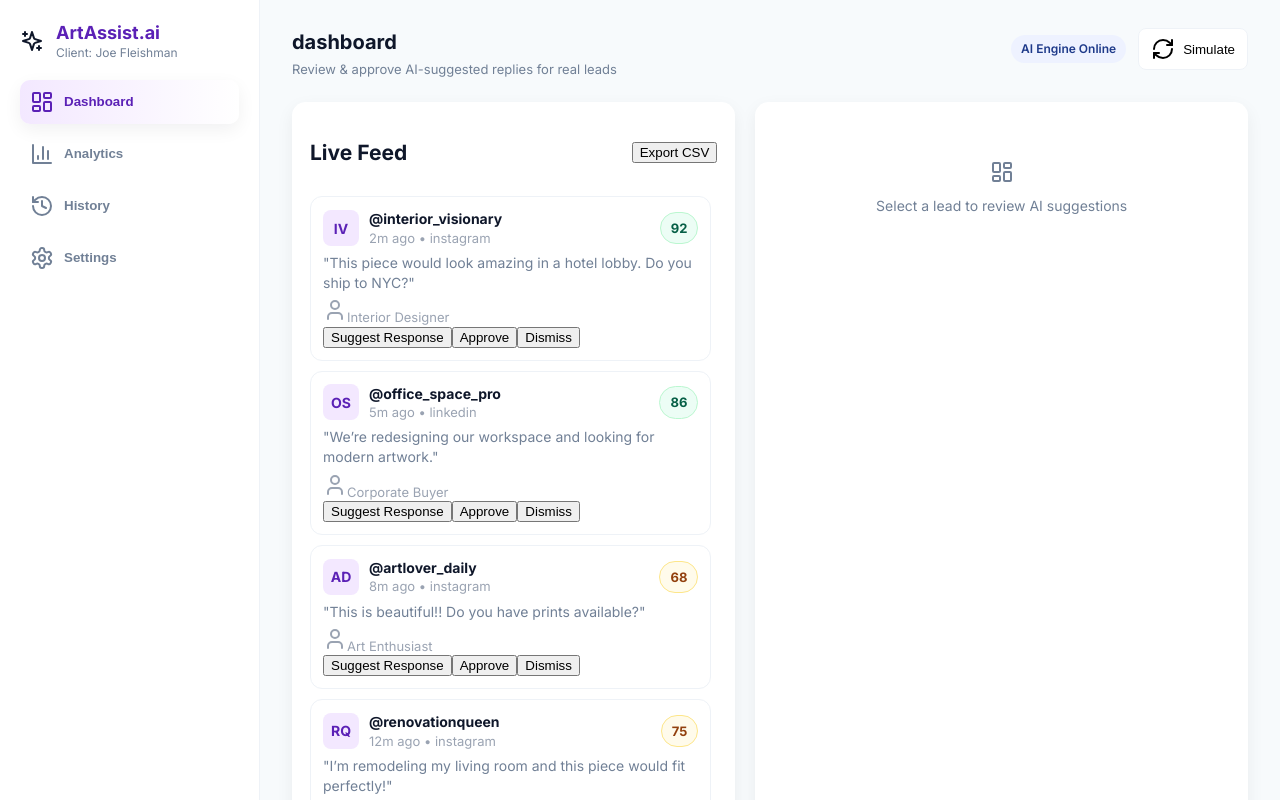
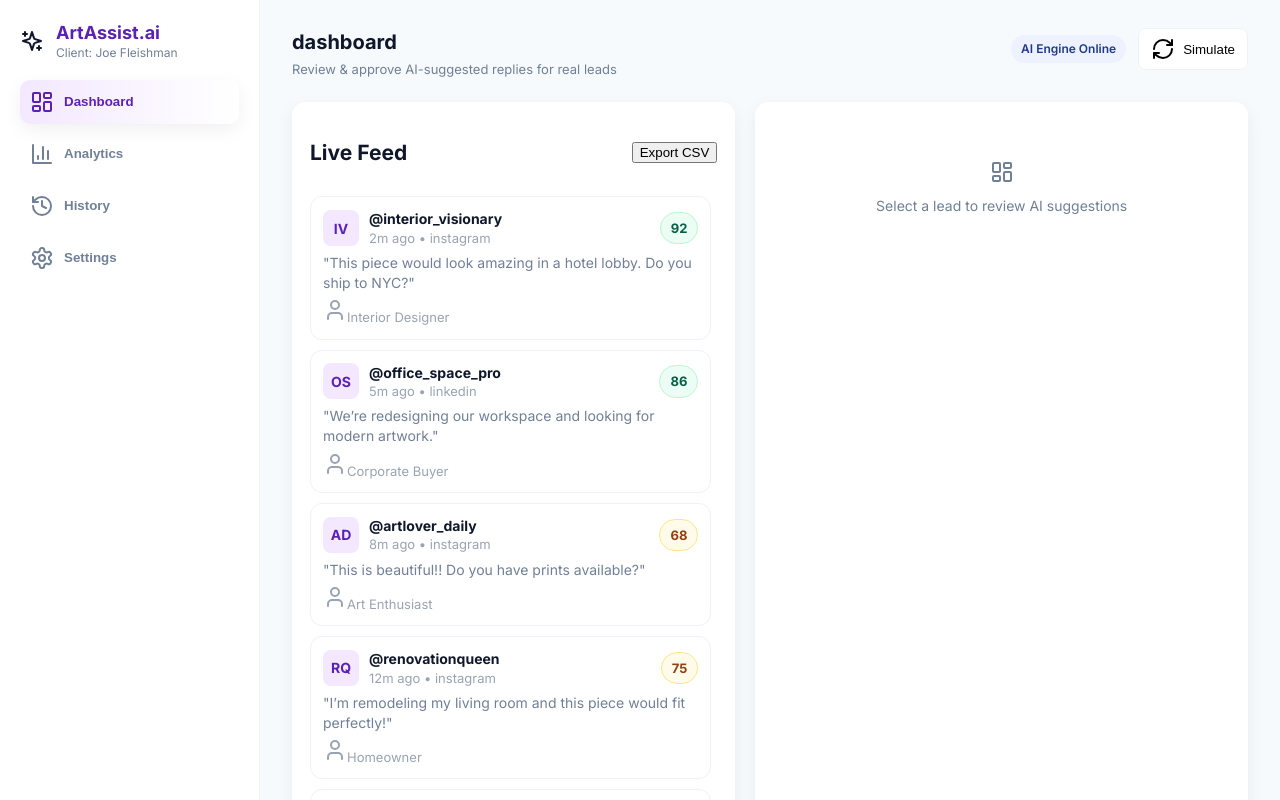
Before and after one commit to Kllle/Final-Project-AI-Powered-Artist-Promotion-Assistant-Implementation-, a React (Vite) app: page / in a window 1280 px wide. Built offline with nearby package versions, Linux system fonts and the light colour scheme.

Commit message:
Update Dashboard.jsx

```diff
--- a/src/components/Dashboard.jsx
+++ b/src/components/Dashboard.jsx
@@ -2,12 +2,9 @@
 import React from 'react';
 import { Edit3, XCircle, CheckCircle, User, LayoutDashboard } from 'lucide-react';
 import ExportCSVButton from './ExportCSVButton.jsx';
-import { generateResponse } from '../services/aiSimulator';
-import { trackEvent } from '../services/analytics';
 
 export default function Dashboard({
   leads,
-  setLeads,
   openLead,
   selectedLead,
   handleApprove,
@@ -17,34 +14,6 @@ export default function Dashboard({
   editedResponse,
   setEditedResponse
 }) {
-
-  const handleGenerateResponse = async (leadId) => {
-    const lead = leads.find(l => l.id === leadId);
-    if (!lead) return;
-
-    const response = await generateResponse(lead, { tone: 'friendly', style: 'concise' });
-
-    setLeads(prevLeads =>
-      prevLeads.map(l =>
-        l.id === leadId ? { ...l, suggestedResponse: response } : l
-      )
-    );
-  };
-
-  const approveLead = (leadId) => {
-    const lead = leads.find(l => l.id === leadId);
-    if (!lead) return;
-    trackEvent('lead_approved', { leadId: lead.id, score: lead.opportunityScore });
-    handleApprove(leadId);
-  };
-
-  const dismissLead = (leadId) => {
-    const lead = leads.find(l => l.id === leadId);
-    if (!lead) return;
-    trackEvent('lead_dismissed', { leadId: lead.id });
-    handleDismiss(leadId);
-  };
-
   return (
     <section className="dashboard-grid">
       {/* FEED ----------------------------------------------------- */}
@@ -83,12 +52,6 @@ export default function Dashboard({
               <div className="lead-footer muted-sm">
                 <User className="w-3 h-3 inline-block mr-1" />
                 {lead.persona}
-              </div>
-
-              <div className="lead-actions mt-2">
-                <button onClick={() => handleGenerateResponse(lead.id)}>Suggest Response</button>
-                <button onClick={() => approveLead(lead.id)}>Approve</button>
-                <button onClick={() => dismissLead(lead.id)}>Dismiss</button>
               </div>
             </article>
           ))}
@@ -137,14 +100,14 @@ export default function Dashboard({
                   className="response-editor"
                 />
               ) : (
-                <div className="response-box">{selectedLead.suggestedResponse || selectedLead.aiDraft}</div>
+                <div className="response-box">{editedResponse}</div>
               )}
             </div>
 
             <div className="detail-actions">
               <button
                 className="btn-outline"
-                onClick={() => dismissLead(selectedLead.id)}
+                onClick={() => handleDismiss(selectedLead.id)}
               >
                 <XCircle /> Dismiss
               </button>
@@ -158,7 +121,7 @@ export default function Dashboard({
 
                 <button
                   className="btn-primary"
-                  onClick={() => approveLead(selectedLead.id)}
+                  onClick={() => handleApprove(selectedLead.id)}
                 >
                   <CheckCircle /> {editMode ? "Save & Approve" : "Approve & Post"}
                 </button>
```
